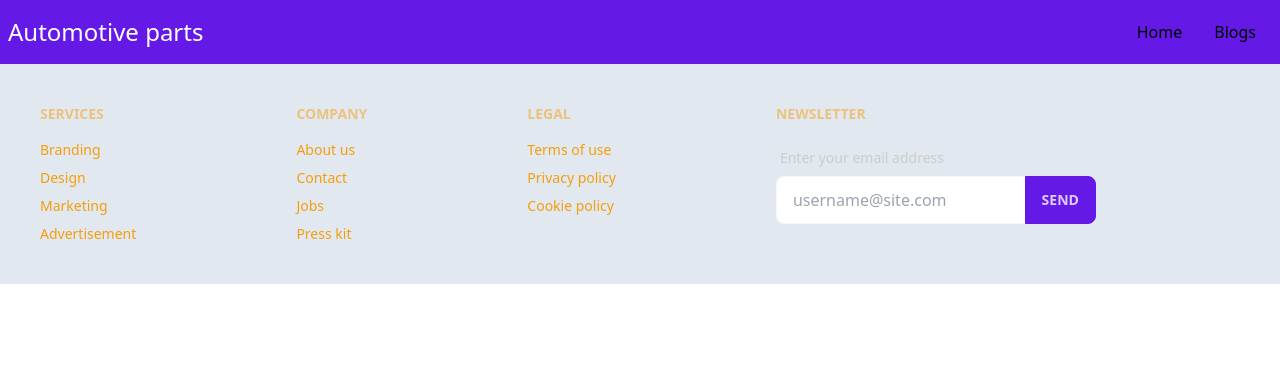
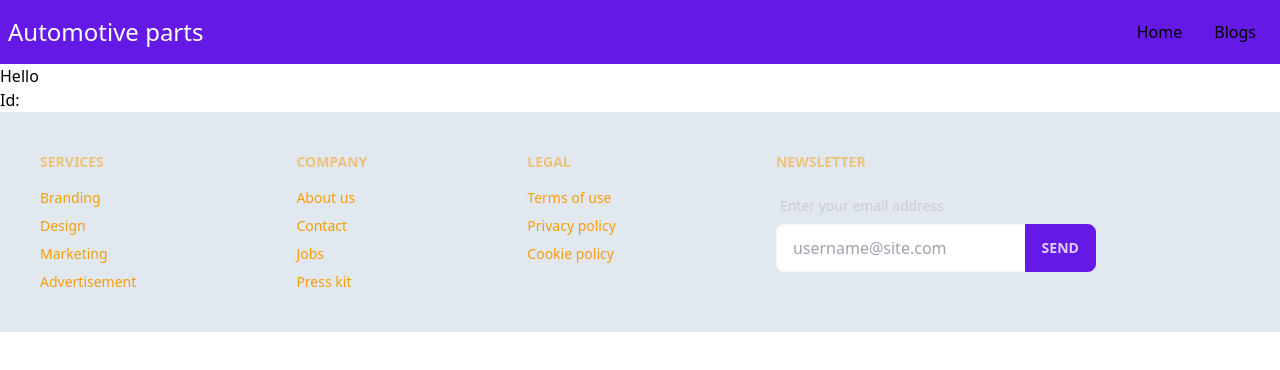
Before and after one commit to HasibAliOpu/Auto-Motive, a React (Create React App) app: page /parts/1 in a window 1280 px wide. Shown: the top 370 px of the page. Built offline with nearby package versions, Linux system fonts and the light colour scheme; no server answers.

Commit message:
showing specific part detail

```diff
--- a/src/App.js
+++ b/src/App.js
@@ -2,6 +2,7 @@ import { Route, Routes } from "react-router-dom";
 import "./App.css";
 import Blogs from "./Pages/Blogs/Blogs";
 import Home from "./Pages/Home/Home/Home";
+import OrderPart from "./Pages/OrderPart/OrderPart";
 import Footer from "./Shared/Footer/Footer";
 import Navbar from "./Shared/Navbar/Navbar";
 
@@ -12,6 +13,7 @@ function App() {
       <Routes>
         <Route path="/" element={<Home />} />
         <Route path="/blogs" element={<Blogs />} />
+        <Route path="/parts/:id" element={<OrderPart />} />
       </Routes>
       <Footer />
     </div>
--- a/src/Pages/Home/Part/Part.js
+++ b/src/Pages/Home/Part/Part.js
@@ -1,6 +1,8 @@
 import React from "react";
+import { useNavigate } from "react-router-dom";
 
 const Part = ({ part }) => {
+  const navigate = useNavigate();
   const {
     _id,
     img,
@@ -10,7 +12,6 @@ const Part = ({ part }) => {
     availableQuantity,
     minimumQuantity,
   } = part;
-  console.log(_id);
   return (
     <div className="card card-compact max-w-md bg-base-100 shadow-xl">
       <figure>
@@ -26,7 +27,12 @@ const Part = ({ part }) => {
         <p className="font-bold">Available Quantity: {availableQuantity}</p>
         <p className="font-bold">Minimum Quantity: {minimumQuantity}</p>
         <div className="card-actions justify-center">
-          <button className="btn btn-primary text-white">buy Now</button>
+          <button
+            onClick={() => navigate(`/parts/${_id}`)}
+            className="btn btn-primary text-white"
+          >
+            buy Now
+          </button>
         </div>
       </div>
     </div>
--- /dev/null
+++ b/src/Pages/OrderPart/OrderPart.js
@@ -0,0 +1,22 @@
+import axios from "axios";
+import React, { useEffect, useState } from "react";
+import { useParams } from "react-router-dom";
+
+const OrderPart = () => {
+  const [part, setPart] = useState();
+  const { id } = useParams();
+  useEffect(() => {
+    (async () => {
+      const { data } = await axios.get(`http://localhost:5000/parts/${id}`);
+      setPart(data);
+    })();
+  }, [id]);
+  return (
+    <div>
+      <h1>Hello</h1>
+      <h1>Id: {part?._id}</h1>
+    </div>
+  );
+};
+
+export default OrderPart;
```
